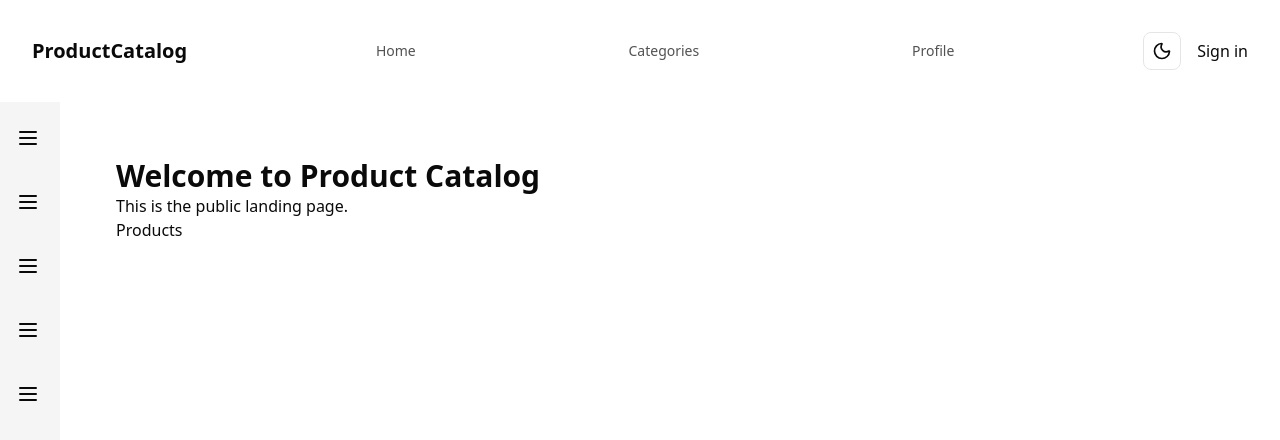
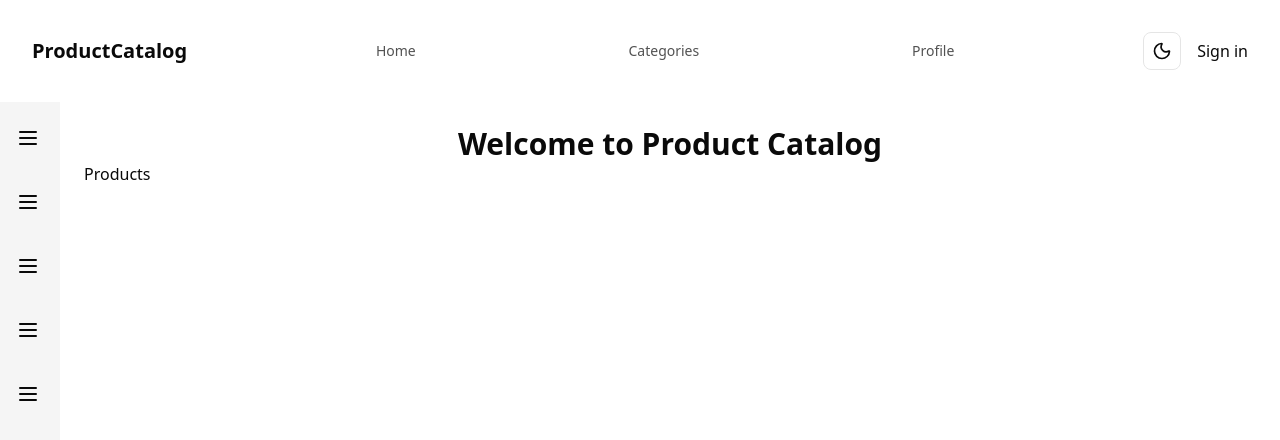
Before and after one commit to shakana0/EcommerceUI, a React (Vite) app: page / in a window 1280 px wide. Shown: the top 440 px of the page. Built offline with nearby package versions, Linux system fonts and the light colour scheme; no server answers.

Commit message:
style: add styling

```diff
--- a/src/pages/landing.tsx
+++ b/src/pages/landing.tsx
@@ -2,9 +2,10 @@ import ProductList from "./productList";
 
 export default function Landing() {
   return (
-    <div className="p-8">
-      <h1 className="text-3xl font-bold">Welcome to Product Catalog</h1>
-      <p>This is the public landing page.</p>
+    <div>
+      <h1 className="sm:text-xl lg:text-3xl font-bold text-center">
+        Welcome to Product Catalog
+      </h1>
       <h1>Products</h1>
       <ProductList />
     </div>
```
